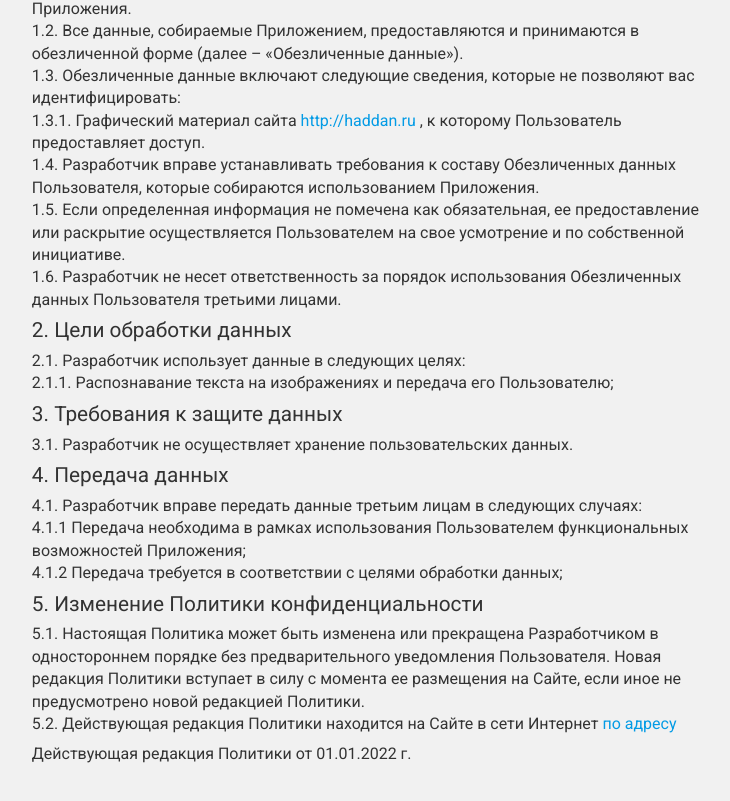
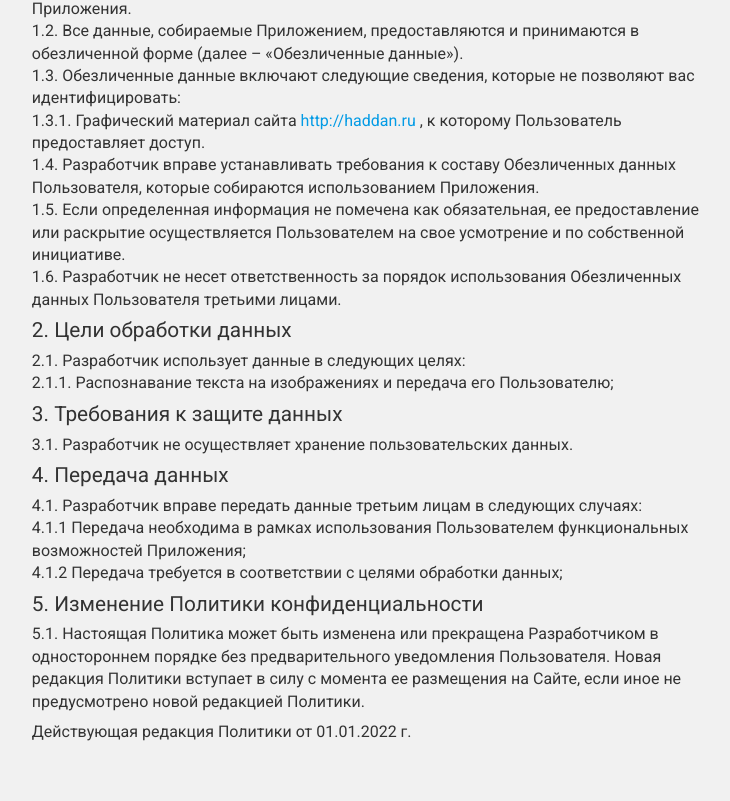
Before and after one commit to ijcnvv/haddan-bot-manager-react, a React app: page /policy in a window 1280 px wide. Shown: the part 295-1096 px from the top of the page, without its empty margins (261-991 px from the left). Built offline with nearby package versions, Linux system fonts and the light colour scheme.

Commit message:
fixes policy

```diff
--- a/src/pages/policy/policy.js
+++ b/src/pages/policy/policy.js
@@ -67,8 +67,6 @@ const PolicyPage = () => {
           5.1. Настоящая Политика может быть изменена или прекращена Разработчиком в одностороннем порядке без
           предварительного уведомления Пользователя. Новая редакция Политики вступает в силу с момента ее размещения на
           Сайте, если иное не предусмотрено новой редакцией Политики.
-          <br />
-          5.2. Действующая редакция Политики находится на Сайте в сети Интернет <a href="/privacy">по адресу</a>
         </p>
         <p>Действующая редакция Политики от 01.01.2022 г.</p>
       </div>
```
